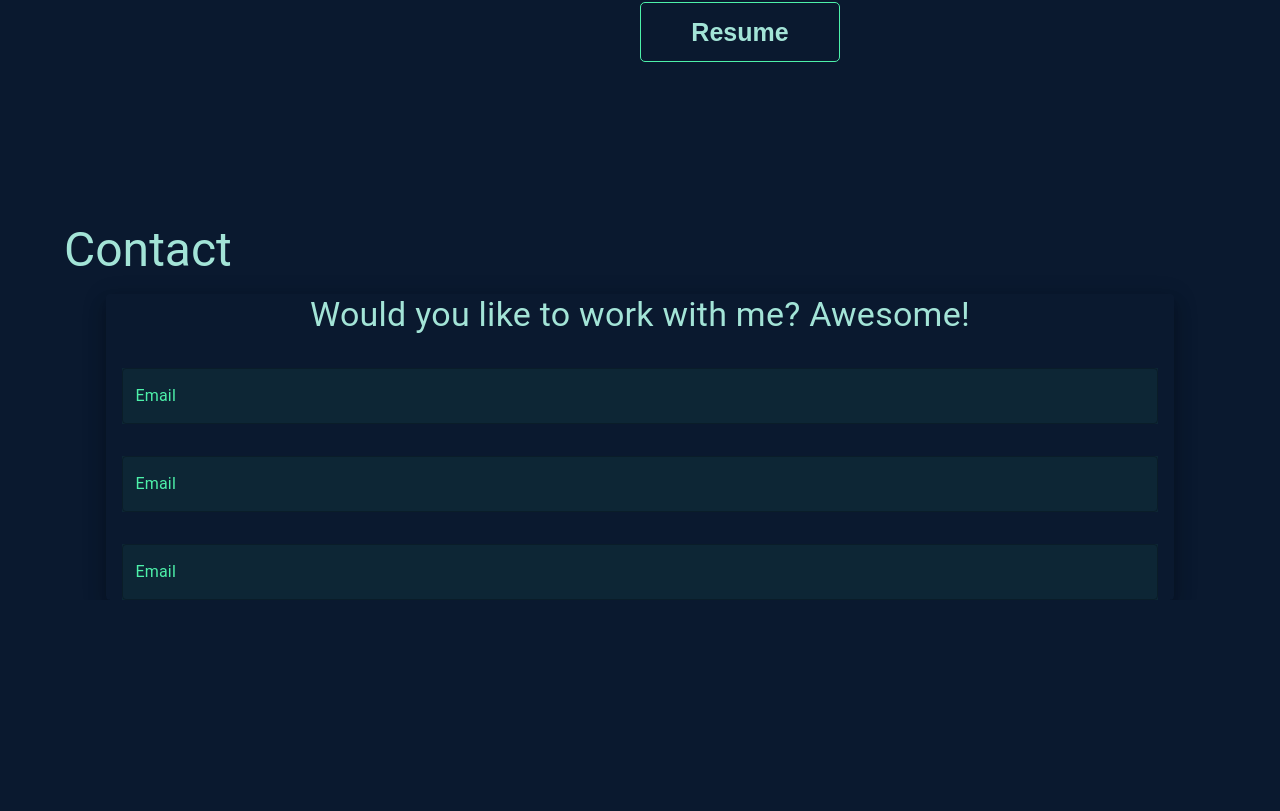
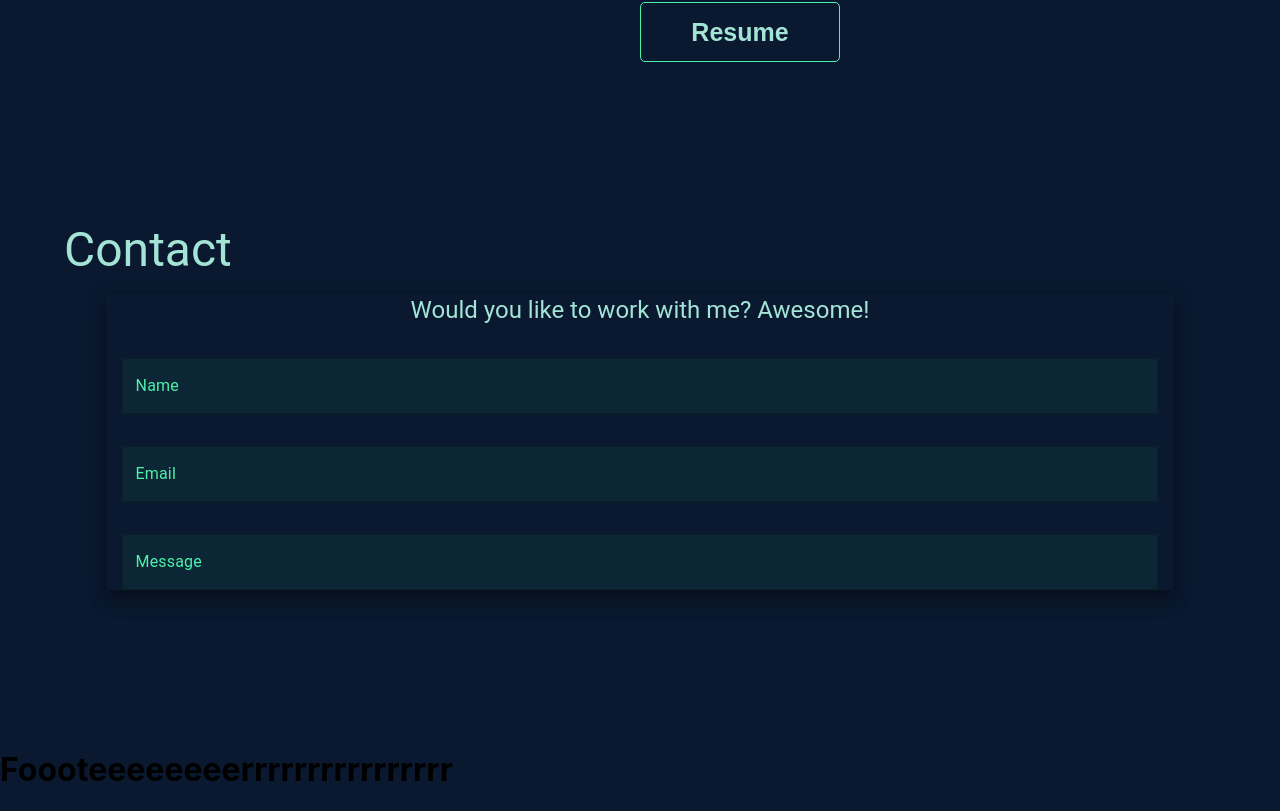
Before and after one commit to ano201/myPortfolio, a React (Create React App) app: page / in a window 1280 px wide. Shown: the part 1431-2242 px from the top of the page. Before the commit the page ends 2031 px from the top, so only its background shows below. Built offline with nearby package versions, Linux system fonts and the light colour scheme.

Commit message:
footer added

```diff
--- /dev/null
+++ b/src/Pages/Home/Footer/Footer.js
@@ -0,0 +1,12 @@
+import React from 'react';
+import Box from '@mui/material/Box';
+
+const Footer = () => {
+    return (
+        <Box sx={{ flexGrow: 1, mt: '10rem' }}>
+            <h1>Foooteeeeeeeerrrrrrrrrrrrrrrr</h1>
+        </Box>
+    );
+};
+
+export default Footer;
--- a/src/Pages/Home/Form/ContactForm.js
+++ b/src/Pages/Home/Form/ContactForm.js
@@ -37,7 +37,7 @@ const ContactForm = () => {
                 sx={{ backgroundColor: 'inherit', px: 2, m: 'auto', width: { md: '90%' } }}
             >
                 <Typography
-                    variant="h4"
+                    variant="h5"
                     component="div"
                     sx={{ flexGrow: 1, mt: 2 }}
                     className='light-text'
@@ -45,7 +45,7 @@ const ContactForm = () => {
                 >
                     Would you like to work with me? Awesome!
                 </Typography>
-                <TextField label="Email"
+                <TextField label="Name"
                     className={classes.root}
                     InputProps={{ style: { color: '#4df1aa' } }}
                     InputLabelProps={{ style: { color: '#4df1aa' } }}
@@ -57,7 +57,7 @@ const ContactForm = () => {
                     InputLabelProps={{ style: { color: '#4df1aa' } }}
                     variant="outlined"
                 />
-                <TextField label="Email"
+                <TextField label="Message"
                     className={classes.root}
                     InputProps={{ style: { color: '#4df1aa' } }}
                     InputLabelProps={{ style: { color: '#4df1aa' } }}
--- a/src/Pages/Home/Home/Home.js
+++ b/src/Pages/Home/Home/Home.js
@@ -4,6 +4,7 @@ import Banner from '../Banner/Banner';
 import Navigation from './../Navigation/Navigation';
 import AboutMe from './../AboutMe/AboutMe';
 import ContactForm from '../Form/ContactForm';
+import Footer from './../Footer/Footer';
 
 
 const Home = () => {
@@ -18,6 +19,7 @@ const Home = () => {
                     <ContactForm></ContactForm>
                 </Grid>
             </Container>
+            <Footer></Footer>
         </Box>
     )
 };
```
Also changed, not shown: 1 other file (tests, documents, lock files or other folders).
